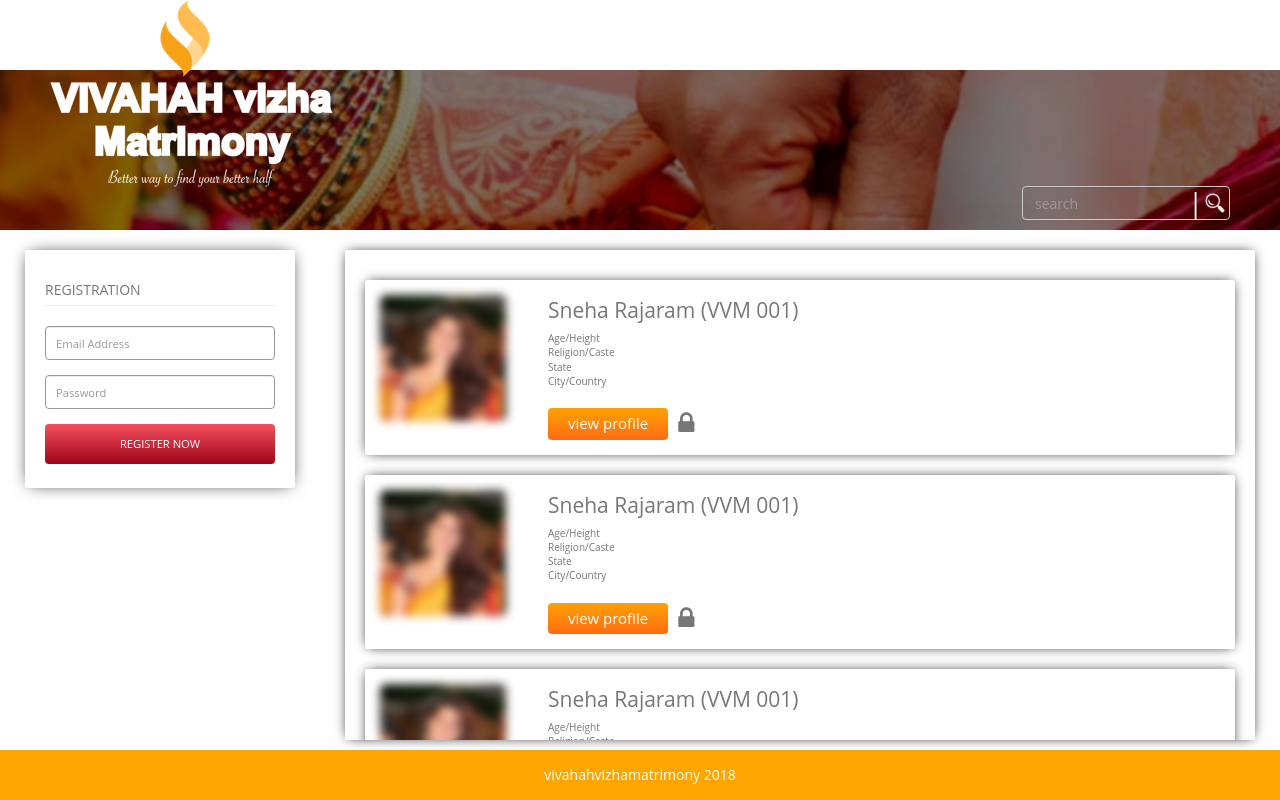
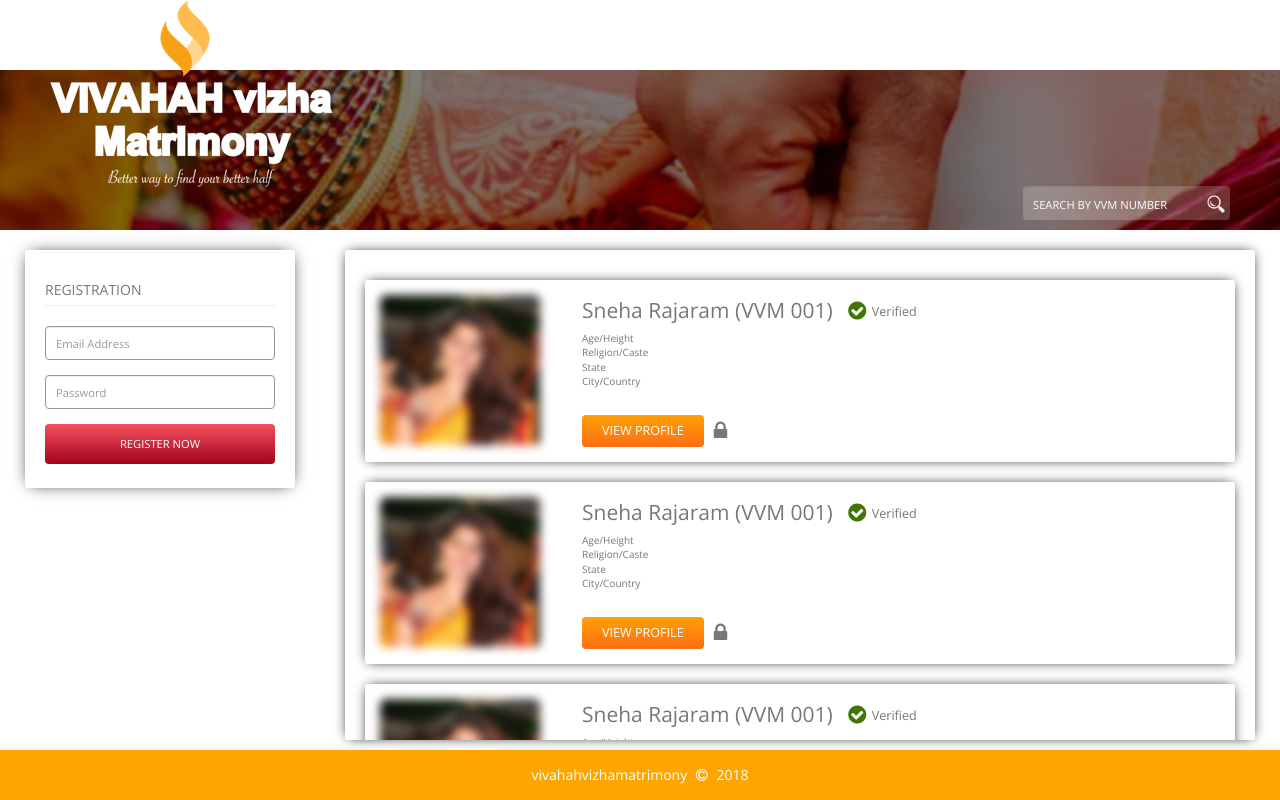
Before and after one commit to AnishaMuruganandan/vvm-node-service, a website: page public/index.html in a window 1280 px wide. Drawn offline with nearby package versions, Linux system fonts and the light colour scheme.

Commit message:
VVM-UI : detailing registration page

```diff
--- a/public/css/style.css
+++ b/public/css/style.css
@@ -1,8 +1,9 @@
-*{
+* {
   font-family: 'Open Sans', sans-serif;
   color: #787777;
 }
-  .bgpicture{
+
+.bgpicture {
   width: 100%;
   background-image: url(../asset/img/marriageImg.png);
   position: relative;
@@ -12,6 +13,7 @@ background-position: center;
   background-repeat: no-repeat;
   background-size: cover;
 }
+
 .bgpicture::before {
   position: absolute;
   content: "";
@@ -19,24 +21,27 @@ background-position: center;
   left: 0;
   right: 0;
   bottom: 0;
-    background-color: rgba(0,0,0,0.5); /* Black background with opacity */
+  background-color: rgba(0, 0, 0, 0.5);
+  /* Black background with opacity */
+  cursor: pointer;
+  /* Add a pointer on hover */
+}
 
-    cursor: pointer; /* Add a pointer on hover */
-}
-.logoImg{
+.logoImg {
   position: absolute;
   top: -70px;
   left: 160px;
 }
-.logoText{
+
+.logoText {
   position: absolute;
   top: 12px;
   left: 50px;
 }
-.bodycontent{
 
-}
-.registrationForm{
+.bodycontent {}
+
+.registrationForm {
   box-shadow: 0 0 16px -5px #000000;
   margin: 20px 10px;
   box-sizing: border-box;
@@ -44,26 +49,32 @@ background-position: center;
   /* box-shadow: 10px 10px; */
   padding: 30px 20PX 10PX;
 }
-.profileDetails{
+
+.profileDetails {
   box-shadow: 0 0 12px -3px #000000;
-overflow:hidden;
+  overflow: hidden;
   padding: 15px;
   /* background-color: red; */
   margin: 20px 10px;
   box-sizing: border-box;
 }
-.regsiterButton{
+
+.regsiterButton {
   width: 100%;
   text-align: center;
   background-image: linear-gradient(#F5515F, #9F041B);
   border-radius: 4px;
   padding: 12px;
 }
-.regsiterButtonStyle{
+
+.regsiterButtonStyle {
   color: white !important;
+  font-weight: 300;
 }
-.profilePicture{
-width: 15%;
+
+.profilePicture {
+  width: 160px;
+      height: 150px;
   padding-bottom: 15%;
   position: relative;
   /* object-fit: cover; */
@@ -74,72 +85,93 @@ background-size: cover;
   /* height: auto; */
   float: left;
 }
-.profileInfo{
+
+.profileInfo {
   float: left;
   margin-left: 5%;
-font-size:1.5em;;
+  font-size: 1.5em;
+  ;
 }
-.OtherInfo{
-  font-size:10px;
 
-    margin: 6px 0px 20px 0px;
+.OtherInfo {
+  font-size: 10px;
+  margin: 6px 0px 27px 0px;
 }
-.whitecolor{
-  color:white !important;
+
+.whitecolor {
+  color: white !important;
 }
-.viewButton{
-font-size:15px;
+
+.viewButton {
 
   text-align: center;
-      background-image:linear-gradient(#FFA105, #FF6C12);
+  background-image: linear-gradient(#FFA105, #FF6C12);
   border-radius: 4px;
-              padding: 5px 20px;
+  padding: 7px 20px;
   float: left;
+  font-weight: 300;
+    font-size: 0.6em;
 }
-.lock{
-  font-size: 1.2em;
+
+.lock {
+  font-size: 1em;
   float: left;
-margin: 3px 10px;
+  margin: 5px 10px;
 }
-.footerDiv{
+
+.footerDiv {
   position: fixed;
   bottom: 0px;
-
   width: 100%;
 }
-.footer{
-  color:white;
 
+.footer {
+  color: white;
   height: 50px;
-
   background-color: orange;
-
   text-align: center;
   box-sizing: border-box;
   padding: 15px;
+  font-weight: 300;
 }
 
-.allProfileDetails{
+.allProfileDetails {
   box-shadow: 0 0 12px -3px #000000;
   height: calc(100vh - 160px - 50px - 30px - 70px);
   overflow-y: scroll;
   padding: 10px;
   /* background-color: red; */
   margin: 20px 10px;
+}
 
-}
-.bodycontent{
+.bodycontent {
   /* height: calc(100vh - 160px - 50px - 30px - 70px - 10rem); */
 }
+
 .searchbox {
   position: absolute;
   bottom: -5px;
   right: 50px;
+  background-color: rgba(255,255,255,0.2);
+    border: 0px !important;
+    border-radius: 4px;
 }
 
 .searchtext {
+  border:0px !important;
+  color: white !important;
   position: relative;
   background-color: transparent !important;
+      padding: 0px 20px 0px 10px !important;
+          font-weight: 300;
+}
+
+.searchtext::placeholder {
+      font-weight: 300;
+
+  color: white;
+  font-size: 0.8em;
+
 }
 
 .linebar {
@@ -154,21 +186,22 @@ padding: 15px;
   position: absolute;
   bottom: 7px;
   right: 5px;
-  width: 20px;
+
+      width: 18px;
 }
 
-
-.buildingImg{
+.buildingImg {
   /* width: 50rem; */
   margin: auto;
   max-height: 100%;
 }
-.box{
+
+.box {
   height: 5rem;
   background-color: #FBFBFB;
+}
 
-}
-.profilebgpicture{
+.profilebgpicture {
   width: 100%;
   background-image: url(../asset/img/marriageImg2.png);
   position: relative;
@@ -178,20 +211,49 @@ padding: 15px;
   background-repeat: no-repeat;
   background-size: cover;
 }
-.registrationTextStyle{
+
+.registrationTextStyle {
   font-weight: 400;
 }
-.style1{
+
+.style1 {
   margin-top: 5px;
   color: #D9D9D9;
 }
-.textboxstyle{
+
+.textboxstyle {
   border: 1px solid #979797;
   padding: 10px;
 }
-.smallfont{
+
+.smallfont {
   font-size: 0.8em;
 }
-.blurstyle{
-  filter:blur(5px);
+
+.blurstyle {
+  filter: blur(5px);
 }
+.overlay{
+  position: fixed; /* Sit on top of the page content */
+    display: none; /* Hidden by default */
+    width: 100%; /* Full width (cover the whole page) */
+    height: 100%; /* Full height (cover the whole page) */
+    top: 0;
+    left: 0;
+    right: 0;
+    bottom: 0;
+    background-color: rgba(0,0,0,0.5); /* Black background with opacity */
+    z-index: 2;
+  }
+.tickMark{
+  color:#417505;
+    margin: 0 0 0 10px;
+}
+.verifiedText{
+  font-size: 0.6em;
+vertical-align: middle;
+}
+.copyrightsytle{
+  color:white;
+      margin: 0px 5px;
+}
--- a/public/index.html
+++ b/public/index.html
@@ -5,6 +5,7 @@
   <link rel="stylesheet" href="https://maxcdn.bootstrapcdn.com/bootstrap/4.1.3/css/bootstrap.min.css">
   <link rel="stylesheet" href="https://maxcdn.bootstrapcdn.com/bootstrap/3.3.7/css/bootstrap.min.css">
   <link rel="stylesheet" href="https://cdnjs.cloudflare.com/ajax/libs/font-awesome/4.7.0/css/font-awesome.min.css">
+  <link href="https://fonts.googleapis.com/css?family=Open+Sans:300,400,600,700,800" rel="stylesheet">
   <link rel="stylesheet" href="css/style.css">
 
 </head>
@@ -20,8 +21,8 @@
         <img src="asset/img/logoWords.png" class="img-responsive logoText">
         <div class="form-group searchbox">
 
-          <input type="text" class="form-control searchtext" placeholder="search">
-          <span class="linebar">|</span>
+          <input type="text" class="form-control searchtext" placeholder="SEARCH BY VVM NUMBER">
+          <!-- <span class="linebar">|</span> -->
           <img src="asset/img/search.png" class="img-responsive searchimg">
 
 
@@ -34,7 +35,7 @@
           <div class="col-md-3">
             <div class="registrationForm rounded">
 
-              <span class="registrationTextStyle">REGISTRATION</span>
+              <div class="registrationTextStyle">REGISTRATION</div>
               <hr class="style1">
               <form id="registrationForm">
                 <div class="form-group">
@@ -63,6 +64,8 @@
                 <div class="profileInfo">
                   <div class="Name">
                     Sneha Rajaram (VVM 001)
+                    <i class="fa fa-check-circle tickMark"></i>
+                    <span class="Name verifiedText">Verified</span>
                   </div>
                   <div class="OtherInfo">
 
@@ -72,8 +75,8 @@
                     <div>City/Country</div>
 
                   </div>
-                  <div class="viewButton">
-                    <a class="whitecolor">view profile</span>
+                  <div class="viewButton whitecolor">
+                    VIEW PROFILE
                   </div>
                   <i class="fa fa-lock lock"></i>
                 </div>
@@ -88,6 +91,8 @@
                 <div class="profileInfo">
                   <div class="Name">
                     Sneha Rajaram (VVM 001)
+                    <i class="fa fa-check-circle tickMark"></i>
+                    <span class="Name verifiedText">Verified</span>
                   </div>
                   <div class="OtherInfo">
 
@@ -97,33 +102,8 @@
                     <div>City/Country</div>
 
                   </div>
-                  <div class="viewButton">
-                    <a class="whitecolor">view profile</span>
-                  </div>
-                  <i class="fa fa-lock lock"></i>
-                </div>
-              </div>
-
-              <div class="profileDetails rounded">
-                <div class="img-responsive profilePicture img-rounded blurstyle">
-                  <!-- <img src="../asset/img/logo.png" class="img-responsive profilePicture img-rounded"> -->
-
-                </div>
-
-                <div class="profileInfo">
-                  <div class="Name">
-                    Sneha Rajaram (VVM 001)
-                  </div>
-                  <div class="OtherInfo">
-
-                    <div class="">Age/Height</div>
-                    <div class="">Religion/Caste</div>
-                    <div class="">State</div>
-                    <div>City/Country</div>
-
-                  </div>
-                  <div class="viewButton">
-                    <a class="whitecolor">view profile</span>
+                  <div class="viewButton whitecolor">
+                    VIEW PROFILE
                   </div>
                   <i class="fa fa-lock lock"></i>
                 </div>
@@ -139,6 +119,8 @@
                 <div class="profileInfo">
                   <div class="Name">
                     Sneha Rajaram (VVM 001)
+                    <i class="fa fa-check-circle tickMark"></i>
+                    <span class="Name verifiedText">Verified</span>
                   </div>
                   <div class="OtherInfo">
 
@@ -148,12 +130,44 @@
                     <div>City/Country</div>
 
                   </div>
-                  <div class="viewButton">
-                    <a class="whitecolor">view profile</span>
+                  <div class="viewButton whitecolor">
+                    VIEW PROFILE
                   </div>
                   <i class="fa fa-lock lock"></i>
                 </div>
               </div>
+
+
+
+
+              <div class="profileDetails rounded">
+                <div class="img-responsive profilePicture img-rounded blurstyle">
+                  <!-- <img src="../asset/img/logo.png" class="img-responsive profilePicture img-rounded"> -->
+
+                </div>
+
+                <div class="profileInfo">
+                  <div class="Name">
+                    Sneha Rajaram (VVM 001)
+                    <i class="fa fa-check-circle tickMark"></i>
+                    <span class="Name verifiedText">Verified</span>
+                  </div>
+                  <div class="OtherInfo">
+
+                    <div class="">Age/Height</div>
+                    <div class="">Religion/Caste</div>
+                    <div class="">State</div>
+                    <div>City/Country</div>
+
+                  </div>
+                  <div class="viewButton whitecolor">
+                    VIEW PROFILE
+                  </div>
+                  <i class="fa fa-lock lock"></i>
+                </div>
+              </div>
+
+
 
 
             </div>
@@ -163,7 +177,9 @@
       </div>
       <div class="footerDiv">
         <div class="footer">
-          vivahahvizhamatrimony 2018
+          vivahahvizhamatrimony
+          <i class="fa fa-copyright copyrightsytle"></i>
+          2018
         </div>
       </div>
     </div>
```
Lines whose indentation alone changed are shown as unchanged.
